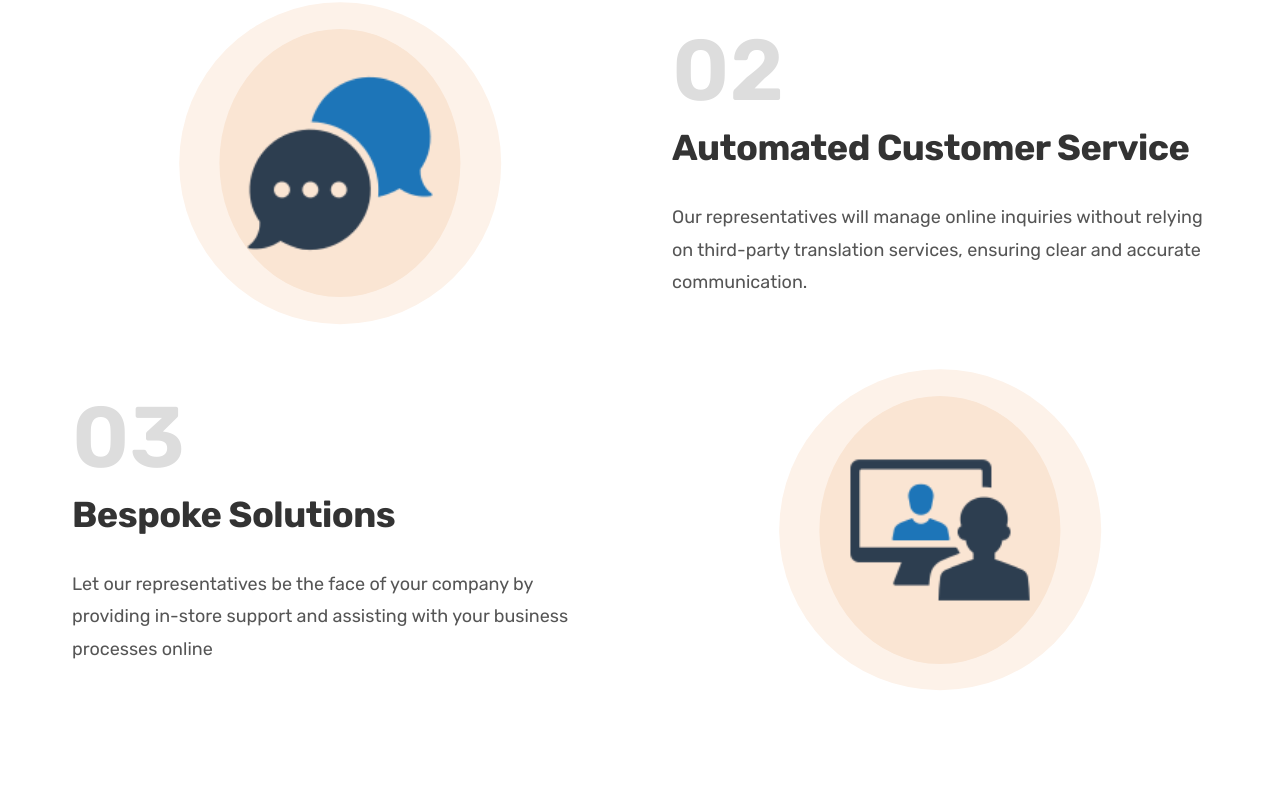
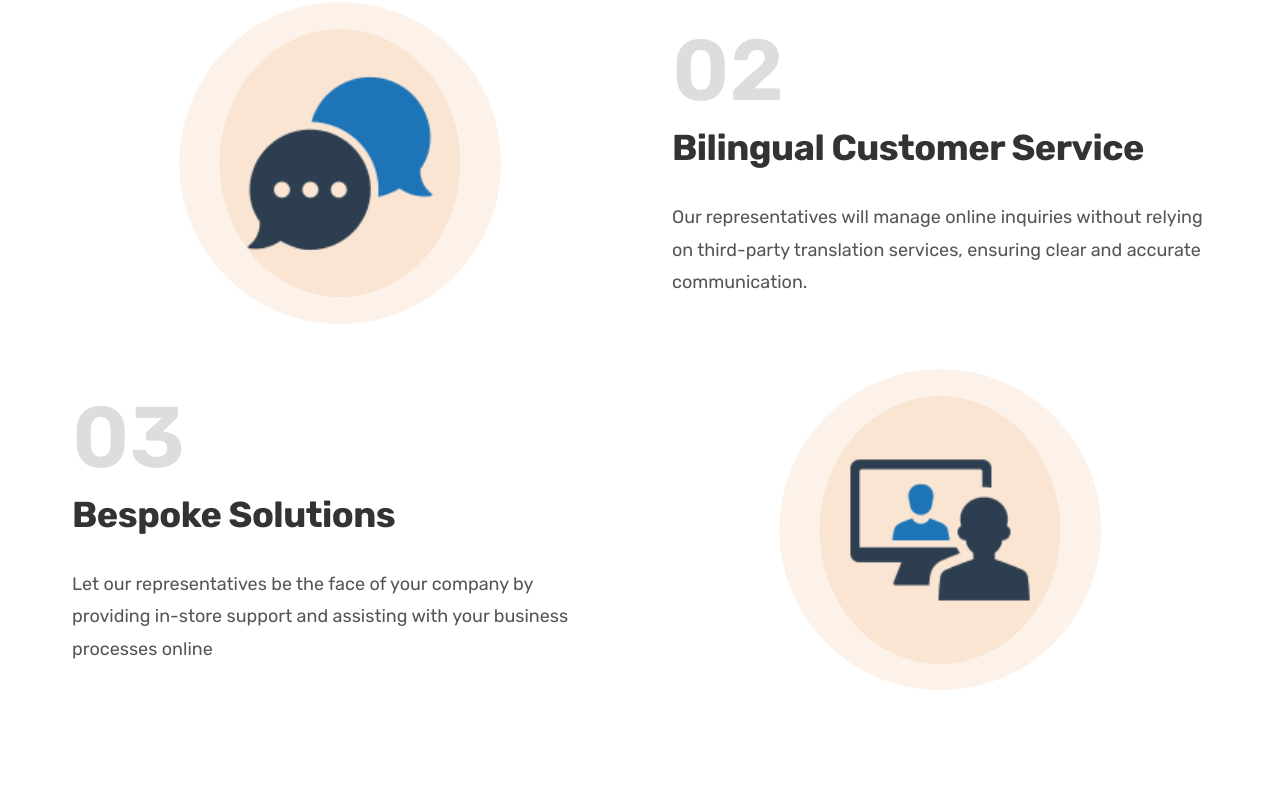
Before and after one commit to realityshock/realityshock.github.io, a plain HTML site: page index.html in a window 1280 px wide. Shown: the part 1500-2300 px from the top of the page. Drawn offline with nearby package versions, Linux system fonts and the light colour scheme.

Commit message:
Update index.html

```diff
--- a/index.html
+++ b/index.html
@@ -117,7 +117,7 @@
         </div>
         <div class="step-text-box">
           <p class="step-number">02</p>
-          <h3 class="heading-tertiary">Automated Customer Service</h3>
+          <h3 class="heading-tertiary">Bilingual Customer Service</h3>
           <p class="step-description">
             Our representatives will manage online inquiries without relying on third-party translation services,
             ensuring clear and accurate communication.
```
